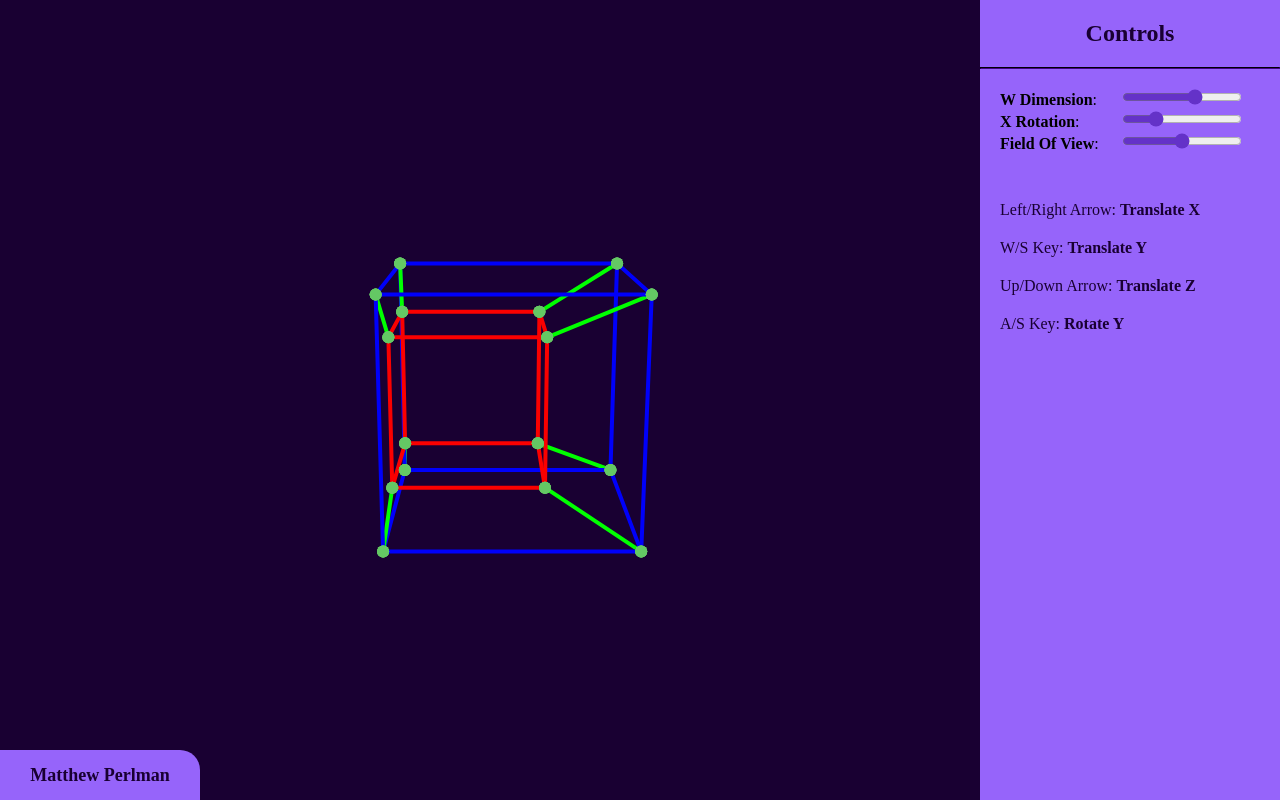
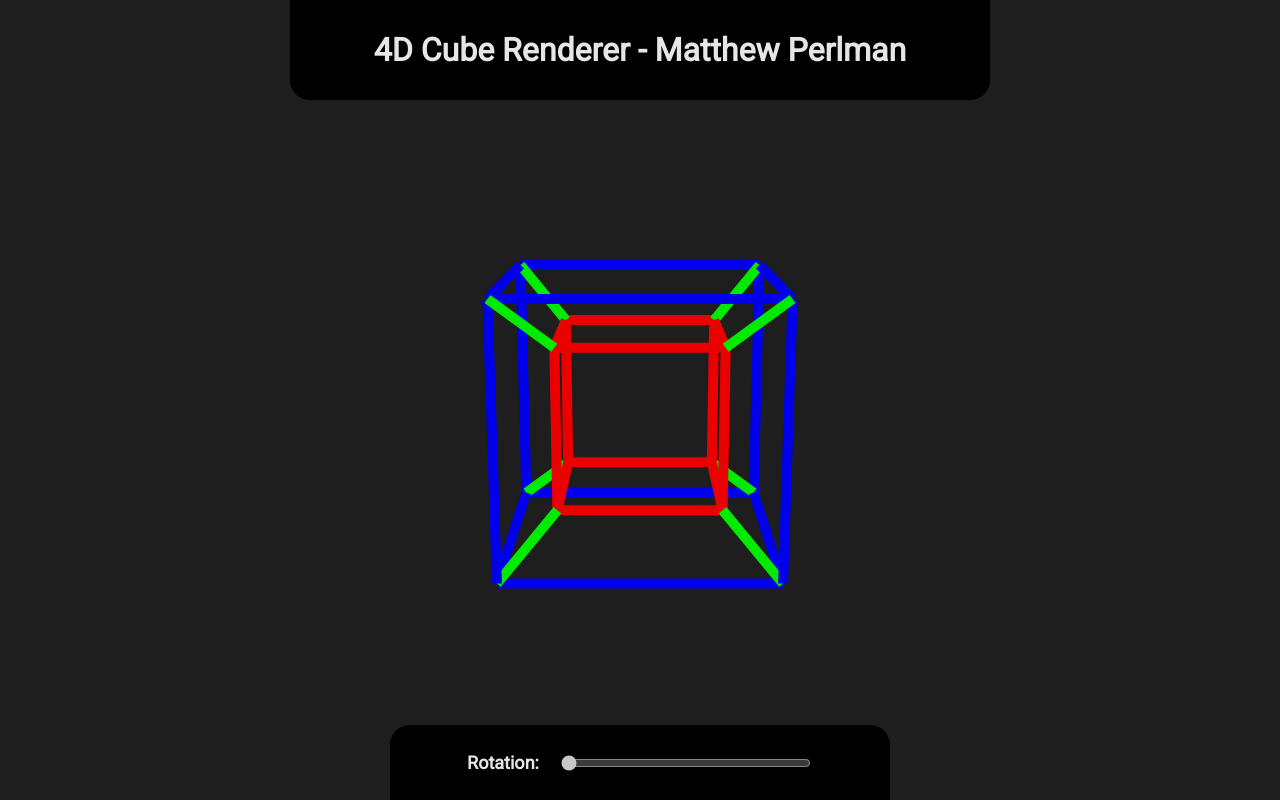
Before and after one commit to mattperls-code/4d-renderer, a plain HTML site: page index.html in a window 1280 px wide. Drawn offline with Linux system fonts and the light colour scheme.

Commit message:
simple scaled down demo, works well visually

```diff
--- a/index.html
+++ b/index.html
@@ -2,28 +2,18 @@
 <html>
     <head>
         <title>4D Renderer</title>
+        <link rel="preconnect" href="https://fonts.googleapis.com">
+        <link rel="preconnect" href="https://fonts.gstatic.com" crossorigin>
+        <link href="https://fonts.googleapis.com/css2?family=Roboto&display=swap" rel="stylesheet">
         <script src="index.js" defer></script>
     </head>
     <body style="margin: 0;">
         <canvas id="canvas"></canvas>
-        <div style="position: absolute; top: 0; right: 0; width: 300px; height: 100vh; background-color: rgb(150, 100, 250);">
-            <h2 style="text-align: center; color: rgb(25, 0, 50);">Controls</h2>
-            <hr style="border-color: rgb(25, 0, 50);" />
-            <div style="padding: 10px 20px;">
-                <label style="display: inline-block; width: 120px;"><b>W Dimension</b>: </label><input id="w" type="range" style="display: inline-block; width: 120px; accent-color: rgb(100, 50, 200);" value="0.5" min="-2" max="2" step="0.5" />
-                <br />
-                <label style="display: inline-block; width: 120px;"><b>X Rotation</b>: </label><input id="rotX" type="range" style="display: inline-block; width: 120px; accent-color: rgb(100, 50, 200);" value="-0.25" min="-0.5" max="0.5" step="0.01" />
-                <br />
-                <label style="display: inline-block; width: 120px;"><b>Field Of View</b>: </label><input id="fov" type="range" style="display: inline-block; width: 120px; accent-color: rgb(100, 50, 200);" value="90" min="70" max="110" step="0.5" />
-            </div>
-            <br />
-            <label style="display: block; margin-left: 20px;margin-top: 20px; color: rgb(25, 0, 50);">Left/Right Arrow: <b>Translate X</b></label>
-            <label style="display: block; margin-left: 20px;margin-top: 20px; color: rgb(25, 0, 50);">W/S Key: <b>Translate Y</b></label>
-            <label style="display: block; margin-left: 20px;margin-top: 20px; color: rgb(25, 0, 50);">Up/Down Arrow: <b>Translate Z</b></label>
-            <label style="display: block; margin-left: 20px;margin-top: 20px; color: rgb(25, 0, 50);">A/S Key: <b>Rotate Y</b></label>
+        <div style="position: absolute; display: flex; justify-content: center; align-items: center; top: 0; left: calc(50vw - 350px); width: 700px; height: 100px; border-bottom-left-radius: 20px; border-bottom-right-radius: 20px; background-color: rgb(0, 0, 0);">
+            <h1 style="font-family: 'Roboto', sans-serif; font-size: 32px; font-weight: 600; color: rgb(230, 230, 230);">4D Cube Renderer - Matthew Perlman</h1>
         </div>
-        <div style="position: absolute; display: flex; bottom: 0; width: 200px; height: 50px; align-items: center; justify-content: center; border-top-right-radius: 20px; background-color: rgb(150, 100, 250);">
-            <label style="font-size: 18px; font-weight: 600; color: rgb(25, 0, 50);">Matthew Perlman</label>
+        <div style="position: absolute; display: flex; justify-content: center; align-items: center; bottom: 0; left: calc(50vw - 250px); width: 500px; height: 75px; background-color: rgb(0, 0, 0); border-top-left-radius: 20px; border-top-right-radius: 20px;">
+            <label style="font-family: 'Roboto', sans-serif; font-size: 18px; font-weight: 600; color: rgb(230, 230, 230); margin-right: 20px;"><b>Rotation</b>: </label><input id="w" type="range" style="display: inline-block; width: 250px; accent-color: rgb(200, 200, 200);" value="0" min="0" max="6.28" step="0.01" />
         </div>
     </body>
 </html>
--- a/index.js
+++ b/index.js
@@ -37,14 +37,14 @@ class Vec4 {
         this.z = z
     }
 
-    static projectionScale = 0
-    static projectionOffset = new Vec3(0, 0, 0)
+    static to3D(v, cameraW){
+        const scale = 0.25 * Math.sin(cameraW - (2 * v.w - 1) * Math.PI / 2)
+        const offset = 0.25 * Math.cos(cameraW - (2 * v.w - 1) * Math.PI / 2)
 
-    static to3D(v, cameraW){
         return new Vec3(
-            v.x - (v.x * (v.w - cameraW) * Vec4.projectionScale) + (Vec4.projectionOffset.x * (v.w - cameraW)),
-            v.y - (v.y * (v.w - cameraW) * Vec4.projectionScale) + (Vec4.projectionOffset.y * (v.w - cameraW)),
-            v.z - (v.z * (v.w - cameraW) * Vec4.projectionScale) + (Vec4.projectionOffset.y * (v.w - cameraW))
+            v.x - (v.x * scale) + offset,
+            v.y - (v.y * scale),
+            v.z - (v.z * scale)
         )
     }
 }
@@ -59,11 +59,10 @@ class Camera {
 }
 
 class Scene {
-    constructor(camera, segments, vertexColor, dimensionalEdgeColor, firstDimensionColor, secondDimensionColor, bgColor){
+    constructor(camera, segments, dimensionalEdgeColor, firstDimensionColor, secondDimensionColor, bgColor){
         this.camera = camera
         this.segments = segments
 
-        this.vertexColor = vertexColor
         this.dimensionalEdgeColor = dimensionalEdgeColor
         this.firstDimensionColor = firstDimensionColor
         this.secondDimensionColor = secondDimensionColor
@@ -113,14 +112,14 @@ class Scene {
         })
 
         screenSpaceSegments.sort((s1, s2) => {
-            if(s1[0].z < s2[0].z && s1[1].z < s2[1].z){
+            if(Math.min(s1[0].z, s1[1].z) > Math.min(s2[0].z, s2[1].z)){
+                return -1
+            } else {
                 return 1
-            } else {
-                return -1
             }
         })
 
-        ctx.lineWidth = 4
+        ctx.lineWidth = 10
 
         screenSpaceSegments.forEach(segment => {
             ctx.strokeStyle = segment[2]
@@ -130,31 +129,19 @@ class Scene {
             ctx.closePath()
             ctx.stroke()
         })
-
-        ctx.fillStyle = this.vertexColor
-        screenSpaceSegments.forEach(segment => {
-            ctx.beginPath()
-            ctx.arc(0.5 * canvas.width + segment[0].x * canvas.width, 0.5 * canvas.height - segment[0].y * canvas.width, 6, 0, 2 * Math.PI)
-            ctx.closePath()
-            ctx.fill()
-            ctx.beginPath()
-            ctx.arc(0.5 * canvas.width + segment[1].x * canvas.width, 0.5 * canvas.height - segment[1].y * canvas.width, 6, 0, 2 * Math.PI)
-            ctx.closePath()
-            ctx.fill()
-        })
     }
 }
 
 const canvas = document.getElementById("canvas")
-canvas.width = window.innerWidth - 300
+canvas.width = window.innerWidth
 canvas.height = window.innerHeight
 const ctx = canvas.getContext("2d")
 
 const mainScene = new Scene(
     new Camera(
-        new Vec4(0, 2.5, -10, 0.5),
-        new Vec2(-10 * Math.PI / 180, 0),
-        90 * Math.PI / 180,
+        new Vec4(0, 2.5, -10, 0),
+        new Vec2(-13.5 * Math.PI / 180, 0),
+        100 * Math.PI / 180,
         1
     ),
     [
@@ -296,69 +283,16 @@ const mainScene = new Scene(
             new Vec4(-1, -1, 1, 1)
         ]
     ],
-    "rgb(100, 200, 100)",
-    "rgb(0, 255, 0)",
-    "rgb(250, 0, 0)",
-    "rgb(0, 0, 250)",
-    "rgb(25, 0, 50)"
+    "rgb(0, 235, 0)",
+    "rgb(235, 0, 0)",
+    "rgb(0, 0, 235)",
+    "rgb(30, 30, 30)"
 )
 
-let keyMap = {}
-window.addEventListener("keydown", (event) => {
-    event.preventDefault()
-    keyMap[event.key] = true
-})
-window.addEventListener("keyup", (event) => {
-    keyMap[event.key] = false
+document.getElementById("w").addEventListener("input", (e) => {
+    mainScene.camera.pos.w = parseFloat(e.target.value)
+
+    mainScene.render(canvas, ctx)
 })
 
-let t = 0
-let last = performance.now()
-const updateScene = () => {
-    if(keyMap["ArrowLeft"]){
-        mainScene.camera.pos.x += 0.1 * Math.cos(mainScene.camera.rot.y + Math.PI)
-        mainScene.camera.pos.z += 0.1 * Math.sin(mainScene.camera.rot.y + Math.PI)
-    }
-    if(keyMap["ArrowRight"]){
-        mainScene.camera.pos.x += 0.1 * Math.cos(mainScene.camera.rot.y)
-        mainScene.camera.pos.z += 0.1 * Math.sin(mainScene.camera.rot.y)
-    }
-    if(keyMap["ArrowUp"]){
-        mainScene.camera.pos.x += 0.1 * Math.cos(mainScene.camera.rot.y + Math.PI / 2)
-        mainScene.camera.pos.z += 0.1 * Math.sin(mainScene.camera.rot.y + Math.PI / 2)
-    }
-    if(keyMap["ArrowDown"]){
-        mainScene.camera.pos.x += 0.1 * Math.cos(mainScene.camera.rot.y - Math.PI / 2)
-        mainScene.camera.pos.z += 0.1 * Math.sin(mainScene.camera.rot.y - Math.PI / 2)
-    }
-
-    if(keyMap["w"]){
-        mainScene.camera.pos.y += 0.1
-    }
-    if(keyMap["s"]){
-        mainScene.camera.pos.y -= 0.1
-    }
-    if(keyMap["a"]){
-        mainScene.camera.rot.y += 0.015
-    }
-    if(keyMap["d"]){
-        mainScene.camera.rot.y -= 0.015
-    }
-
-    mainScene.camera.pos.w = parseFloat(document.getElementById("w").value)
-    mainScene.camera.rot.x = parseFloat(document.getElementById("rotX").value)
-    mainScene.camera.fov = parseFloat(document.getElementById("fov").value * Math.PI / 180)
-
-    const dt = performance.now() - last
-    t += 0.001 * dt
-    last = performance.now()
-
-    Vec4.projectionScale = 0.5 * Math.sin(t)
-
-    Vec4.projectionOffset.x = 1.5 * Math.cos(t)
-
-    mainScene.render(canvas, ctx)
-    requestAnimationFrame(updateScene)
-}
-
-updateScene()
+mainScene.render(canvas, ctx)
```
